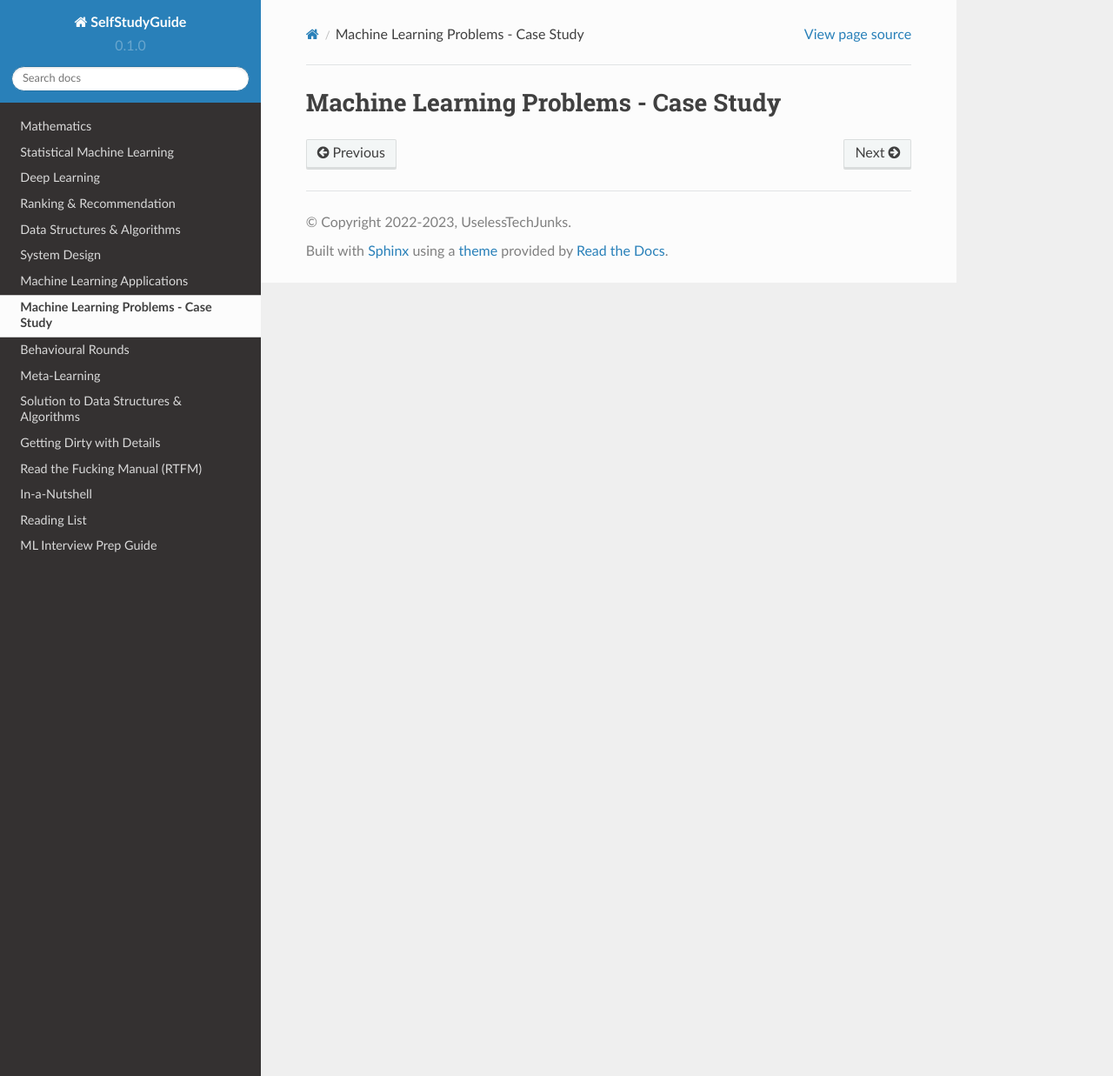
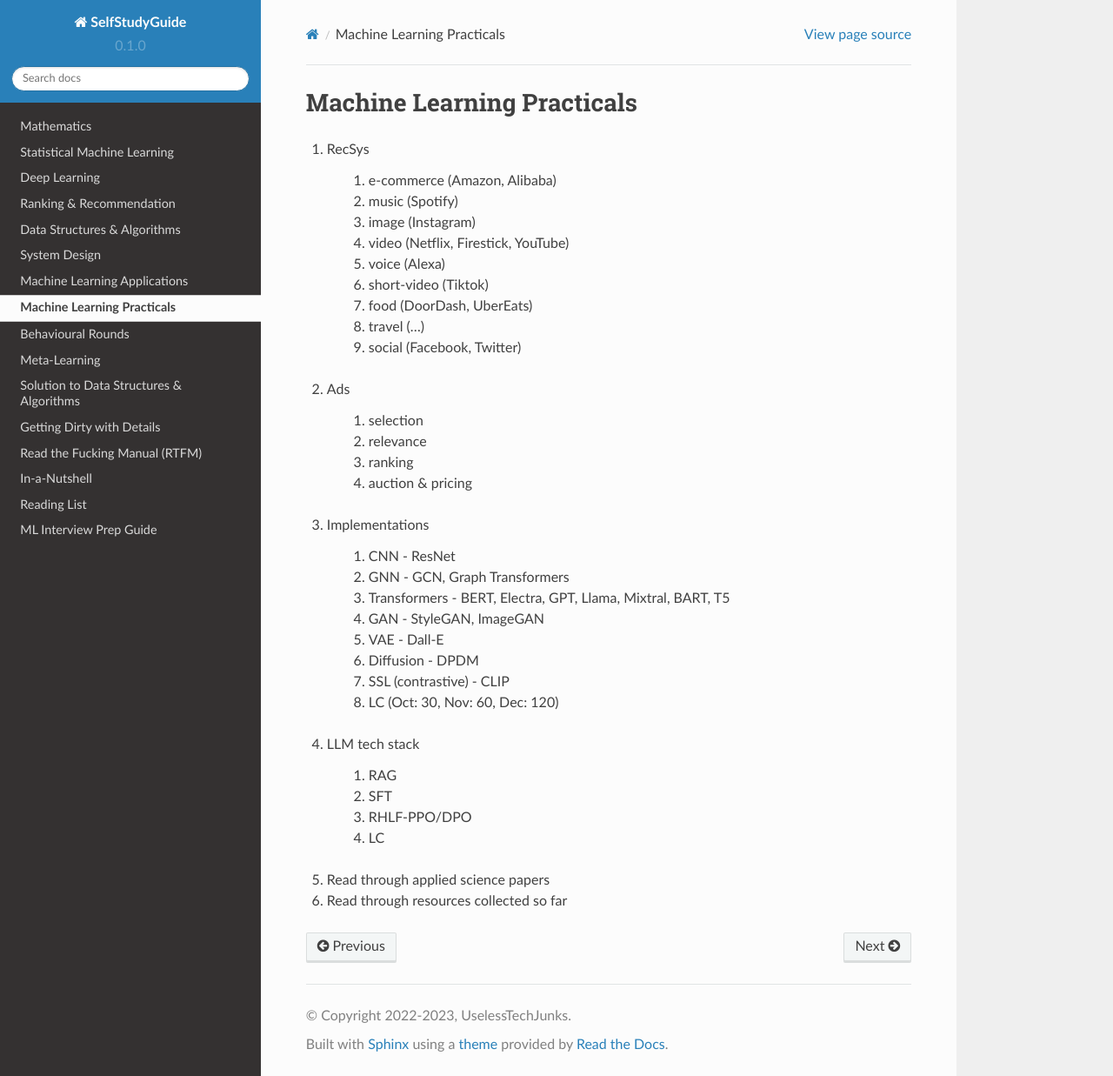
Before and after one commit to uselesstechjunks/leetcode, a Sphinx documentation site: the page built from docs/source/mlcasestudy.rst, in a window 1280 px wide and 1237 px high. Shown: the whole window at 87% size. Built offline with Sphinx 7.4.7 and the Read the Docs theme 2.0.0, drawn with Linux system fonts in a browser that asks for light colours.

Commit message:
Update mldes.rst (#365)
* Update mldes.rst

* Update mldes.rst

* Update mlcasestudy.rst

* Update mlcasestudy.rst

```diff
--- a/docs/source/mlcasestudy.rst
+++ b/docs/source/mlcasestudy.rst
@@ -1,3 +1,39 @@
 ############################################################################
-Machine Learning Problems - Case Study
+Machine Learning Practicals
 ############################################################################
+
+#. RecSys
+
+	#. e-commerce (Amazon, Alibaba)
+	#. music (Spotify)
+	#. image (Instagram)
+	#. video (Netflix, Firestick, YouTube)
+	#. voice (Alexa)
+	#. short-video (Tiktok)
+	#. food (DoorDash, UberEats)
+	#. travel (...)
+	#. social (Facebook, Twitter)
+#. Ads
+
+	#. selection
+	#. relevance
+	#. ranking
+	#. auction & pricing
+#. Implementations
+
+	#. CNN - ResNet
+	#. GNN - GCN, Graph Transformers
+	#. Transformers - BERT, Electra, GPT, Llama, Mixtral, BART, T5
+	#. GAN - StyleGAN, ImageGAN
+	#. VAE - Dall-E
+	#. Diffusion - DPDM
+	#. SSL (contrastive) - CLIP
+	#. LC (Oct: 30, Nov: 60, Dec: 120)
+#. LLM tech stack
+
+	#. RAG
+	#. SFT
+	#. RHLF-PPO/DPO
+	#. LC
+#. Read through applied science papers
+#. Read through resources collected so far
--- a/docs/source/mldes.rst
+++ b/docs/source/mldes.rst
@@ -58,7 +58,3 @@ General Principles
 #. Debugging Inference Algorithm
 #. End-to-end Deep Learning
 #. Error Analysis by Parts
-
-*******************************************************************************
-Machine Learning Design Patterns
-*******************************************************************************
```
